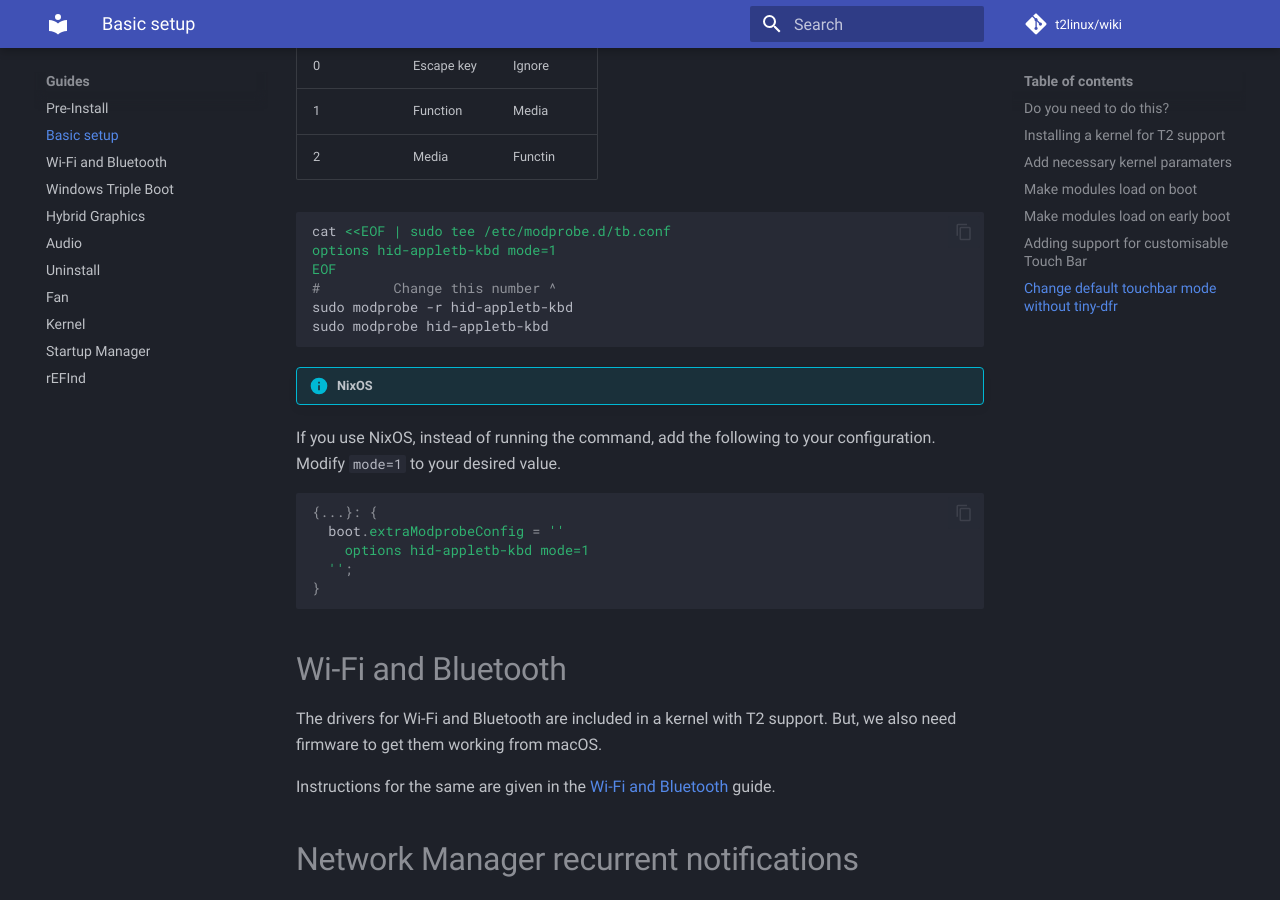
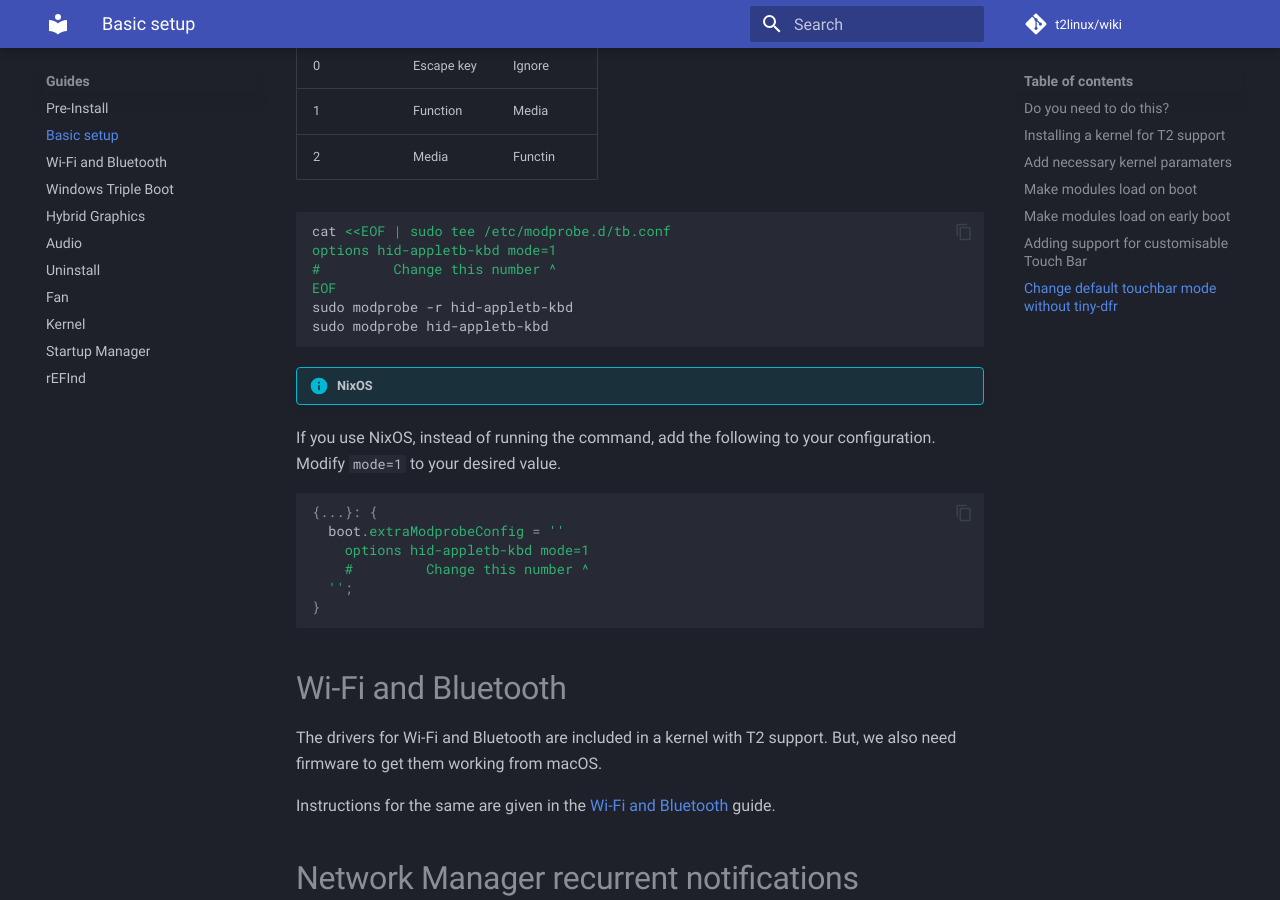
Before and after one commit to t2linux/wiki, an MkDocs documentation site: the page built from docs/guides/postinstall.md, in a window 1280 px wide and 900 px high, scrolled down 3850 px. Built offline with MkDocs 1.6.1 and Material for MkDocs 9.7.7, drawn with Linux system fonts in a browser that asks for light colours; comment, search, counter and statistics services are not loaded.

Commit message:
Update postinstall.md

````diff
--- a/docs/guides/postinstall.md
+++ b/docs/guides/postinstall.md
@@ -137,8 +137,8 @@ Run the following command, replacing `1` with the number corresponding to the de
 ```bash
 cat <<EOF | sudo tee /etc/modprobe.d/tb.conf
 options hid-appletb-kbd mode=1
+#         Change this number ^
 EOF
-#         Change this number ^
 sudo modprobe -r hid-appletb-kbd
 sudo modprobe hid-appletb-kbd
 ```
@@ -152,6 +152,7 @@ sudo modprobe hid-appletb-kbd
    {...}: {
      boot.extraModprobeConfig = ''
        options hid-appletb-kbd mode=1
+       #         Change this number ^
      '';
    }
    ```
````
